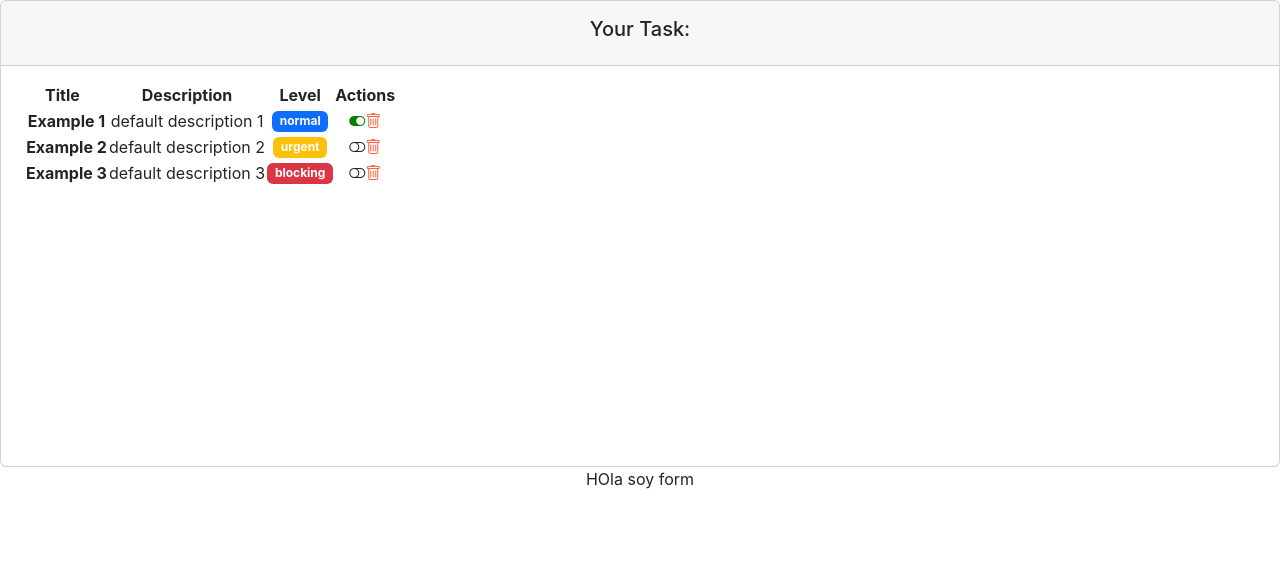
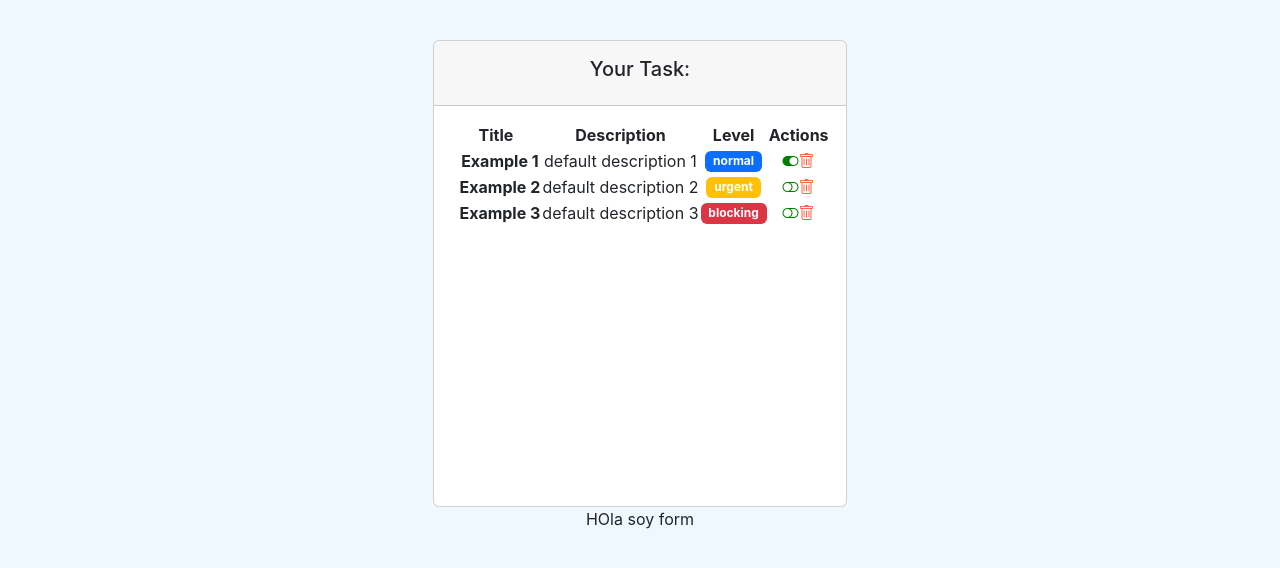
Before and after one commit to CarlosArte91/task-project-OB, a React (Create React App) app: page / in a window 1280 px wide. Shown: the top 568 px of the page. Built offline with nearby package versions, Linux system fonts and the light colour scheme.

Commit message:
Se agregan funcionalidades a los iconos de las acciones

```diff
--- a/src/App.css
+++ b/src/App.css
@@ -40,3 +40,12 @@
 h1 {
 	color: tomato;
 }
+
+body {
+	display: flex;
+	align-items: center;
+	justify-content: center;
+	padding-top: 40px;
+	padding-bottom: 40px;
+	background-color: aliceblue;
+}
--- a/src/components/container/task_list.jsx
+++ b/src/components/container/task_list.jsx
@@ -15,6 +15,20 @@ function TaskList() {
 	const taskArray = [defaultTask1, defaultTask2, defaultTask3];
 
 	const [tasks, setTasks] = useState(taskArray);
+
+	const completeTask = (task) => {
+		const index = tasks.indexOf(task);
+		const tempTasks = [...tasks];
+		tempTasks[index].completed = !tempTasks[index].completed;
+
+		setTasks(tempTasks);
+	};
+
+	const deleteTask = (task) => {
+		const tempTasks = tasks.filter((item) => item !== task);
+
+		setTasks(tempTasks);
+	};
 
   return (
     <div>
@@ -36,7 +50,7 @@ function TaskList() {
 							</thead>
 
 							<tbody>
-								{tasks.map((task, index) => <TaskComponent key={index} task={task} />)}
+								{tasks.map((task, index) => <TaskComponent key={index} task={task} complete={completeTask} deleted={deleteTask} />)}
 							</tbody>
 						</table>
 					</div>
--- a/src/components/pure/task.jsx
+++ b/src/components/pure/task.jsx
@@ -6,7 +6,7 @@ import { Task } from "../../models/task.class";
 // Importar hoja de estilos
 import '../../styles/task.scss';
 
-function TaskComponent({ task }) {
+function TaskComponent({ task, complete, deleted }) {
 
 	const taskLevelBadge = () => {
 		switch (task.level) {
@@ -43,7 +43,9 @@ function TaskComponent({ task }) {
 	};
 
 	const taskIconCompleted = () => {
-		return task.completed ? <i className='bi-toggle-on' style={{color: 'green'}}></i> : <i className='bi-toggle-off'></i>
+		return task.completed ? (
+			<i onClick={() => complete(task)} className='bi-toggle-on task-action'></i>
+		) : <i onClick={() => complete(task)} className='bi-toggle-off task-action'></i>
 	};
 
   return (
@@ -62,14 +64,16 @@ function TaskComponent({ task }) {
 
 			<td className='aling-middle'>
 				{ taskIconCompleted() }
-				<i className='bi-trash' style={{color: 'tomato'}}></i>
+				<i onClick={() => deleted(task)} className='bi-trash task-action-delete'></i>
 			</td>
 		</tr>
   );
 };
 
 TaskComponent.propTypes = {
-  task: PropTypes.instanceOf(Task),
+  task: PropTypes.instanceOf(Task).isRequired,
+	complete: PropTypes.func.isRequired,
+	deleted: PropTypes.func.isRequired,
 };
 
 export default TaskComponent;
--- a/src/styles/task.scss
+++ b/src/styles/task.scss
@@ -6,3 +6,13 @@ h1 {
 	font-weight: bold;
 	color: cadetblue;
 }
+
+.task-action {
+	cursor: pointer;
+	color: green;
+}
+
+.task-action-delete {
+	cursor: pointer;
+	color: tomato;
+}
```
